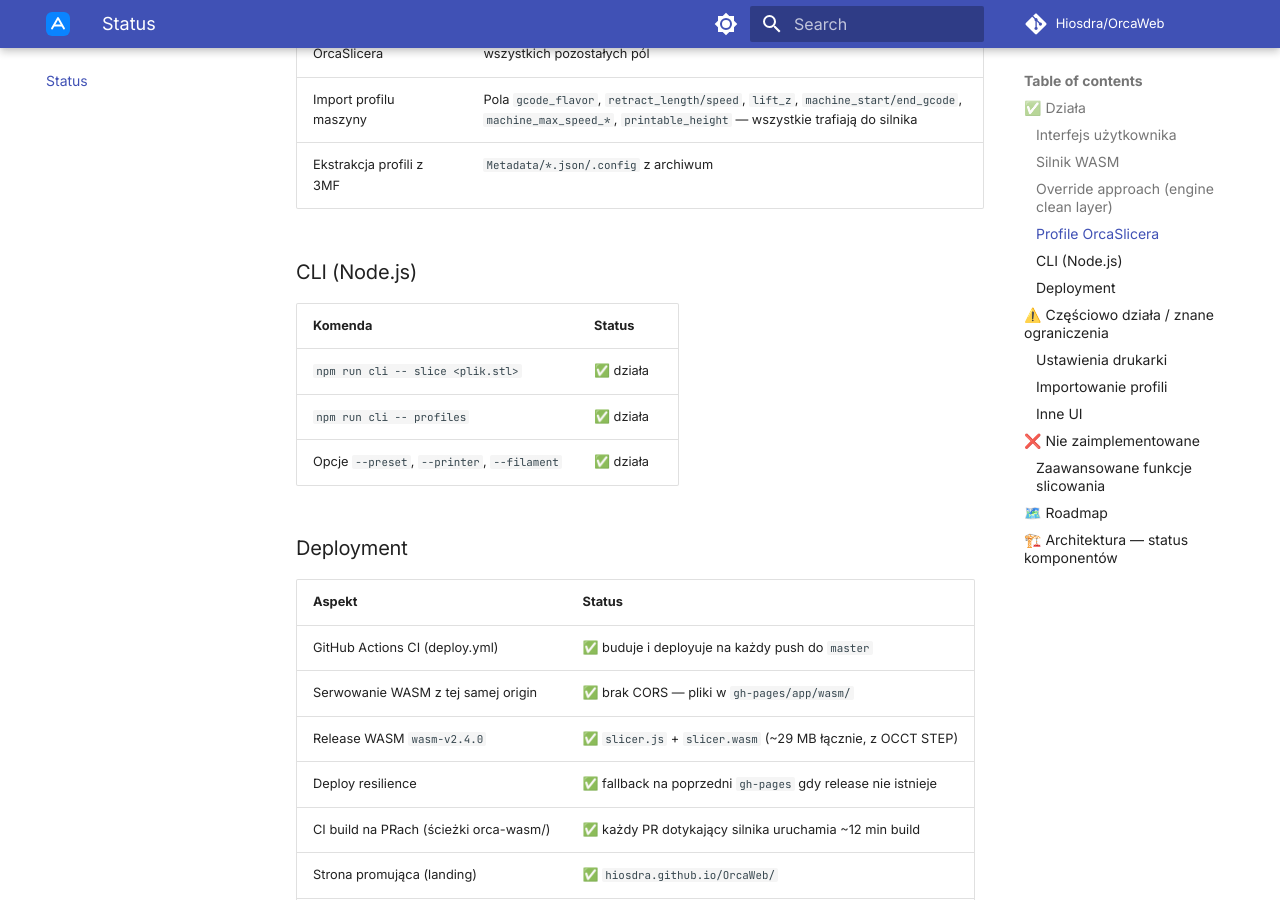
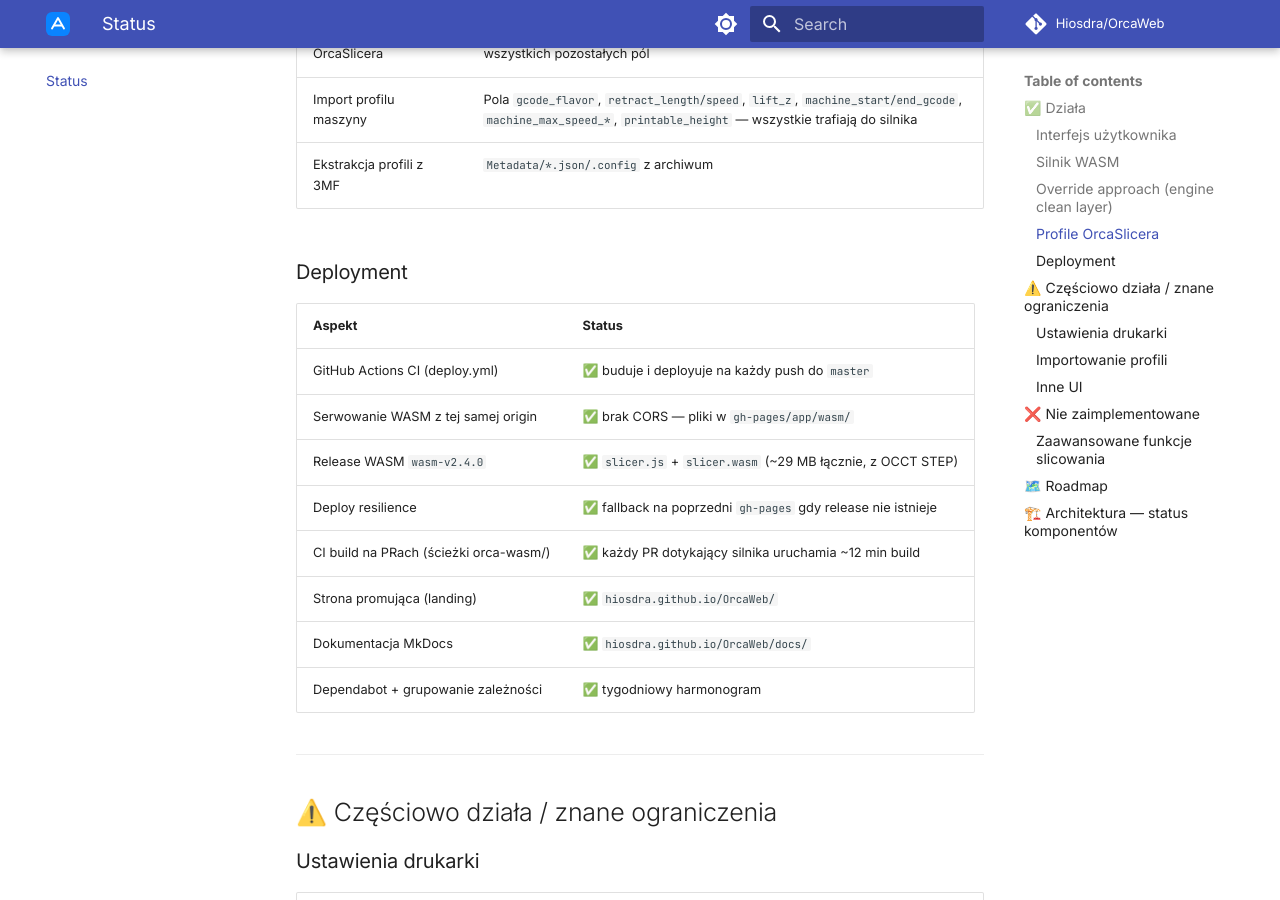
Before and after one commit to Hiosdra/OrcaWeb, an MkDocs documentation site: the page built from mkdocs-docs/status.md, in a window 1280 px wide and 900 px high, scrolled down 3215 px. Built offline with MkDocs 1.6.1 and Material for MkDocs 9.7.7, drawn with Linux system fonts in a browser that asks for light colours; comment, search, counter and statistics services are not loaded; some of the changed text lies outside the part shown.

Commit message:
docs: fix stale WASM size figures, dead CLI references, version drift (#63)
- README.md still quoted the pre-OCCT ~9 MB WASM payload (slicer.js
  ~1.5 MB / slicer.wasm ~7.5 MB); every other doc was updated to ~29 MB
  when OCCT/STEP support was compiled into the engine (#41) but README
  was missed. Also added STL/3MF/OBJ/STEP to the feature list.
- status.md and download-wasm.mjs still referenced the Node CLI
  (`npm run cli`, `cli/src/index.ts`) which was fully removed in #37;
  the cli/ directory no longer exists.
- status.md listed "Auto-arrange" as not implemented while the same
  doc (and the code) already describe it working via orc_slice_multi /
  arrange_objects() and the "One plate" UI feature.
- wasm-build.md still mentioned developing "the CLI" as a reason to
  skip a WASM rebuild.
- architecture.md's stack table listed Three.js 0.170 / TypeScript 5;
  package.json has been on three ^0.184.0 / typescript ^6.0.3.

Co-authored-by: Claude <noreply@anthropic.com>

````diff
--- a/mkdocs-docs/status.md
+++ b/mkdocs-docs/status.md
@@ -67,14 +67,6 @@ Ostatnia aktualizacja: **2026-07-03** · wersja silnika: **OrcaSlicer v2.4.0** (
 | Import profilu maszyny | Pola `gcode_flavor`, `retract_length/speed`, `lift_z`, `machine_start/end_gcode`, `machine_max_speed_*`, `printable_height` — wszystkie trafiają do silnika |
 | Ekstrakcja profili z 3MF | `Metadata/*.json/.config` z archiwum |
 
-### CLI (Node.js)
-
-| Komenda | Status |
-|---------|--------|
-| `npm run cli -- slice <plik.stl>` | ✅ działa |
-| `npm run cli -- profiles` | ✅ działa |
-| Opcje `--preset`, `--printer`, `--filament` | ✅ działa |
-
 ### Deployment
 
 | Aspekt | Status |
@@ -185,5 +176,4 @@ orca-wasm/                 ✅ aktywny pipeline buildowy
 └── patches/apply.py       ✅ patcher CMake + bugfixów
 
 public/wasm/               ✅ artefakty z release wasm-v2.4.0 (slicer.js + slicer.wasm)
-CLI (cli/)                 ✅ działa lokalnie
 ```
````
Also changed, not shown: other parts of mkdocs-docs/status.md (+0 -1 lines), README.md (+5 -4 lines), mkdocs-docs/architecture.md (+2 -2 lines), mkdocs-docs/wasm-build.md (+2 -2 lines), 1 other file.
